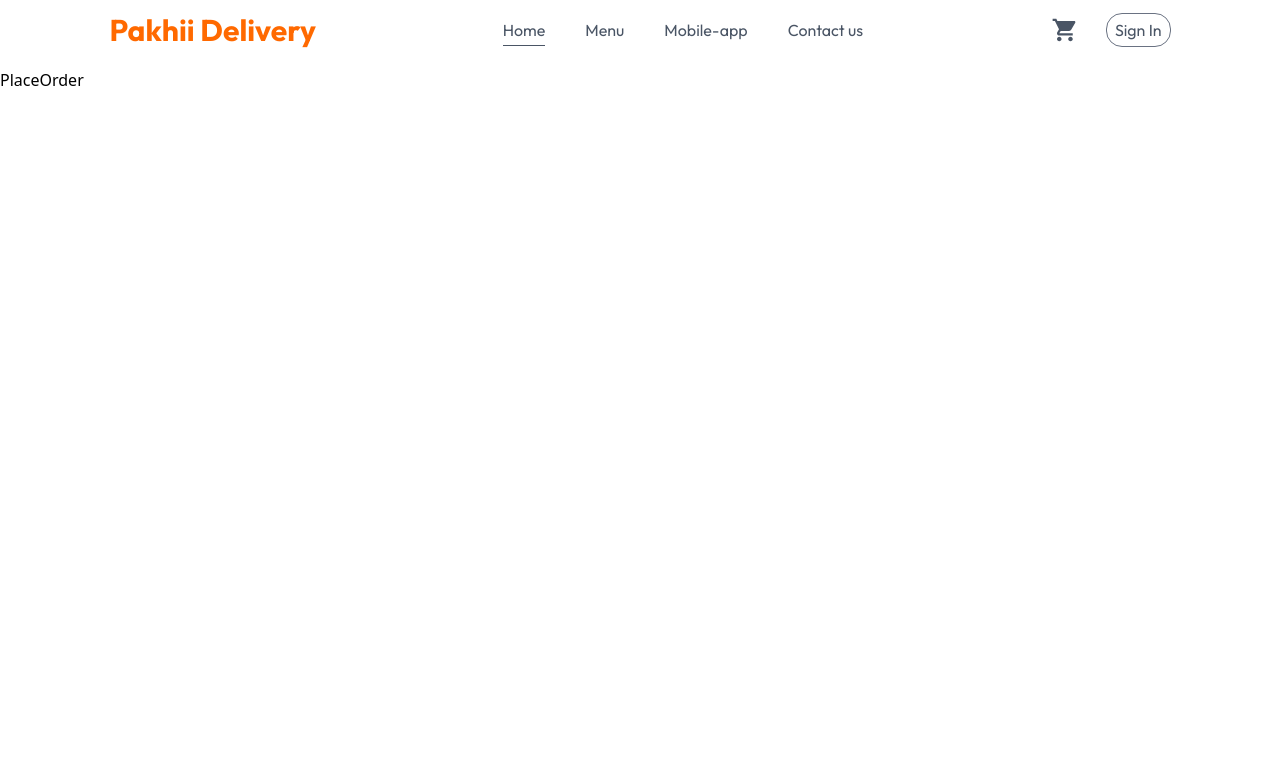
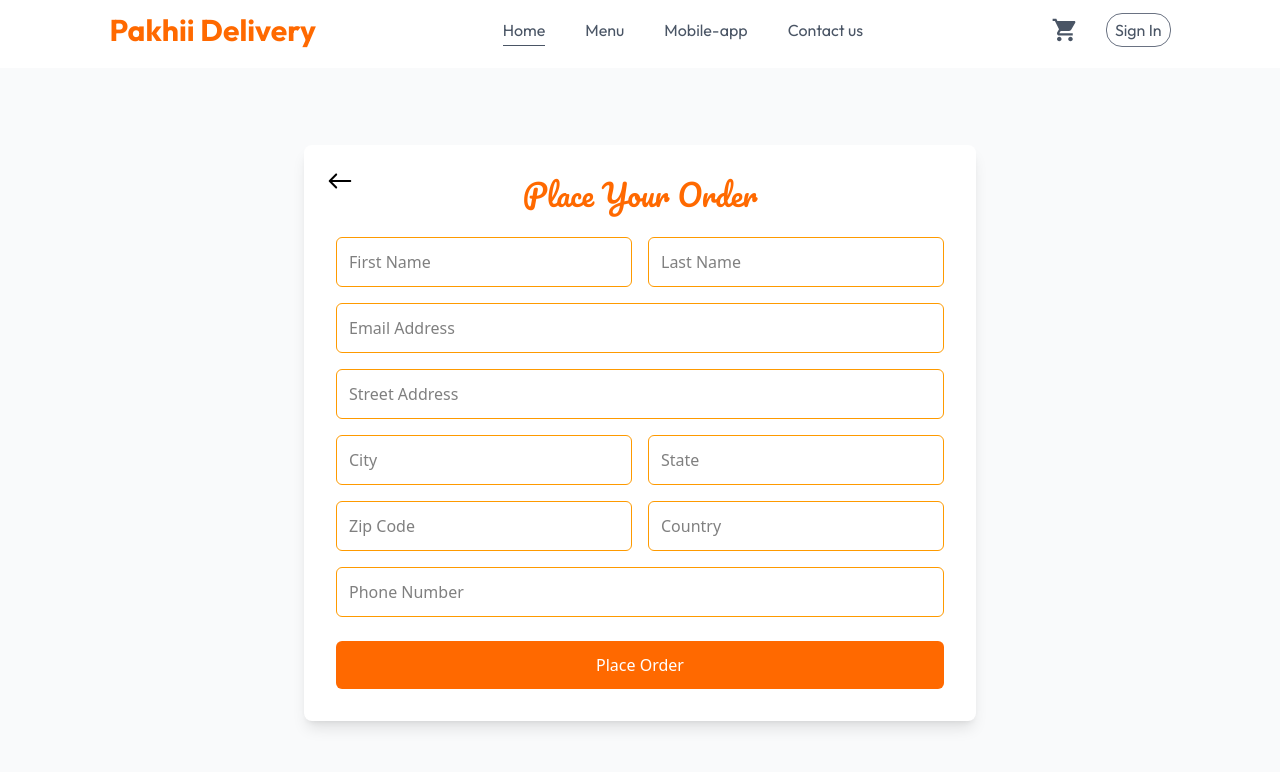
Before and after one commit to prakhar06022004/Pakhii-Food-Delivery, a React (Vite) app in the folder Frontend/: page /order in a window 1280 px wide. Shown: the top 772 px of the page. Built offline with nearby package versions, Linux system fonts and the light colour scheme; a web font is replaced by a local one.

Commit message:
Create placeOrder page UI..When you proceed your order then this page will come to you and you will fill the form and your order will be placed

```diff
--- a/Frontend/src/Components/Navbar/Navbar.jsx
+++ b/Frontend/src/Components/Navbar/Navbar.jsx
@@ -7,6 +7,7 @@ import { IoIosSearch } from "react-icons/io";
 import { navLinks } from "../NavOptionLinks/NavOptionLinks";
 import { FaMicrophone } from "react-icons/fa";
 function Navbar({ setSidebarOpen, setSignInPopUp }) {
+  const [isListening, setIsListening] = useState(false);
   const SpeechRecognition =
     window.SpeechRecognition || window.webkitSpeechRecognition;
 
@@ -16,13 +17,22 @@ function Navbar({ setSidebarOpen, setSignInPopUp }) {
   recognition.continuous = false;
 
   const startVoiceSearch = () => {
+    setIsListening(true);
 
     recognition.start();
 
     recognition.onresult = (event) => {
       const voiceText = event.results[0][0].transcript;
 
-      setSearch(voiceText); // yaha voice text input me aa jayega
+      setSearch(voiceText);
+      setIsListening(false);
+    };
+    //    recognition.onerror = () => {
+    //   setIsListening(false);   // error → mic OFF
+    // };
+
+    recognition.onend = () => {
+      setIsListening(false); // listening khatam → mic OFF
     };
   };
   const { cartItems } = useContext(StoreContext);
@@ -120,7 +130,9 @@ function Navbar({ setSidebarOpen, setSignInPopUp }) {
 
             <FaMicrophone
               size={18}
-              className="cursor-pointer text-gray-600"
+              className={`cursor-pointer transition-colors duration-200
+    ${isListening ? "text-orange-500 animate-pulse" : "text-gray-600"}
+  `}
               onClick={startVoiceSearch}
             />
           </div>
--- a/Frontend/src/Pages/Cart/Cart.jsx
+++ b/Frontend/src/Pages/Cart/Cart.jsx
@@ -36,7 +36,7 @@ function Cart() {
                     placeholder="promo code"
                     className="p-1 bg-gray-200 outline-none text-gray-700"
                   />
-                  <button className="bg-gray-700 text-white p-1 w-20">
+                  <button className="bg-gray-700 text-white p-1 w-20 cursor-pointer">
                     Submit
                   </button>
                 </div>
@@ -57,9 +57,9 @@ function Cart() {
               <hr className="text-gray-500" />
               <div className="font-semibold flex justify-between font-mono text-lg">
                 <p>Total</p>
-                <span>${getTotalAmount()}</span>
+                <span>${getTotalAmount()+2}</span>
               </div>
-              <button className="w-fit bg-orange-500 text-white py-1.5 px-4 rounded-lg mt-2">
+              <button className="w-fit bg-orange-500 text-white py-1.5 px-4 rounded-lg mt-2 cursor-pointer hover:bg-orange-600 duration-150" onClick={()=>navigate("/order")}>
                 Proceed to checkout
               </button>
             </div>
@@ -72,7 +72,9 @@ function Cart() {
                   placeholder="promo code"
                   className="p-2 bg-gray-200 w-100 outline-none text-gray-700"
                 />
-                <button className="bg-black text-white p-2 w-20">Submit</button>
+                <button className="bg-black text-white p-2 w-20 cursor-pointer">
+                  Submit
+                </button>
               </div>
             </div>
           </div>
--- a/Frontend/src/Pages/PlaceOrder/PlaceOrder.jsx
+++ b/Frontend/src/Pages/PlaceOrder/PlaceOrder.jsx
@@ -1,8 +1,156 @@
+import { useState } from "react";
+import { useNavigate } from "react-router-dom";
+import { IoIosArrowRoundBack } from "react-icons/io";
 
-const PlaceOrder = () => {
+function PlaceOrder() {
+  const navigate = useNavigate();
+  const [formData, setFormData] = useState({
+    firstname: "",
+    lastname: "",
+    email: "",
+    street: "",
+    city: "",
+    state: "",
+    zipcode: "",
+    country: "",
+    phone: "",
+  });
+
+  const handleChange = (e) => {
+    setFormData({
+      ...formData,
+      [e.target.name]: e.target.value,
+    });
+  };
+
+  const handleSubmit = (e) => {
+    e.preventDefault();
+    console.log(formData);
+  };
+
   return (
-    <div>PlaceOrder</div>
-  )
+<div className="min-h-[calc(100vh-70px)] bg-gray-50 flex items-center justify-center">
+
+      <form
+        onSubmit={handleSubmit}
+        className="bg-white shadow-lg rounded-lg p-8 w-full max-w-2xl relative"
+      ><IoIosArrowRoundBack size={40} onClick={()=>navigate("/cart")} className="cursor-pointer absolute top-4 left-4 z-999"/>
+        <h2 className="text-3xl font-pacifico mb-6 text-center text-orange-500">
+          Place Your Order
+        </h2>
+
+        {/* First & Last Name */}
+        <div className="grid grid-cols-2 gap-4 mb-4">
+          <input
+            type="text"
+            name="firstname"
+            placeholder="First Name"
+            value={formData.firstname}
+            onChange={handleChange}
+            className="border p-3 rounded-md focus:outline-none focus:ring-1 focus:ring-orange-600 border-amber-500"
+            required
+          />
+
+          <input
+            type="text"
+            name="lastname"
+            placeholder="Last Name"
+            value={formData.lastname}
+            onChange={handleChange}
+            className="border p-3 rounded-md focus:outline-none focus:ring-1 focus:ring-orange-600 border-amber-500"
+            required
+          />
+        </div>
+
+        {/* Email */}
+        <input
+          type="email"
+          name="email"
+          placeholder="Email Address"
+          value={formData.email}
+          onChange={handleChange}
+          className="border p-3 rounded-md w-full mb-4 focus:outline-none focus:ring-1 focus:ring-orange-600 border-amber-500"
+          required
+        />
+
+        {/* Street */}
+        <input
+          type="text"
+          name="street"
+          placeholder="Street Address"
+          value={formData.street}
+          onChange={handleChange}
+          className="border p-3 rounded-md w-full mb-4 focus:outline-none focus:ring-1 focus:ring-orange-600 border-amber-500"
+          required
+        />
+
+        {/* City & State */}
+        <div className="grid grid-cols-2 gap-4 mb-4">
+          <input
+            type="text"
+            name="city"
+            placeholder="City"
+            value={formData.city}
+            onChange={handleChange}
+            className="border p-3 rounded-md focus:outline-none focus:ring-1 focus:ring-orange-600 border-amber-500"
+            required
+          />
+
+          <input
+            type="text"
+            name="state"
+            placeholder="State"
+            value={formData.state}
+            onChange={handleChange}
+            className="border p-3 rounded-md focus:outline-none focus:ring-1 focus:ring-orange-600 border-amber-500"
+            required
+          />
+        </div>
+
+        {/* Zipcode & Country */}
+        <div className="grid grid-cols-2 gap-4 mb-4">
+          <input
+            type="text"
+            name="zipcode"
+            placeholder="Zip Code"
+            value={formData.zipcode}
+            onChange={handleChange}
+            className="border p-3 rounded-md focus:outline-none focus:ring-1 focus:ring-orange-600 border-amber-500"
+            required
+          />
+
+          <input
+            type="text"
+            name="country"
+            placeholder="Country"
+            value={formData.country}
+            onChange={handleChange}
+            className="border p-3 rounded-md focus:outline-none focus:ring-1 focus:ring-orange-600 border-amber-500"
+            required
+          />
+        </div>
+
+        {/* Phone */}
+        <input
+          type="tel"
+          name="phone"
+          placeholder="Phone Number"
+          value={formData.phone}
+          onChange={handleChange}
+          className="border p-3 rounded-md w-full mb-6 focus:outline-none focus:ring-1 focus:ring-orange-600 border-amber-500"
+          required
+        />
+
+        {/* Button */}
+        <button
+          type="submit"
+          className="w-full bg-orange-500 text-white py-3 rounded-md hover:bg-orange-600 duration-150 cursor-pointer"
+        >
+          Place Order
+        </button>
+      </form>
+    </div>
+  );
 }
 
-export default PlaceOrder
+export default PlaceOrder;
```
